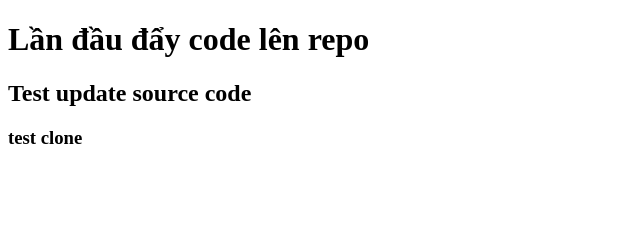
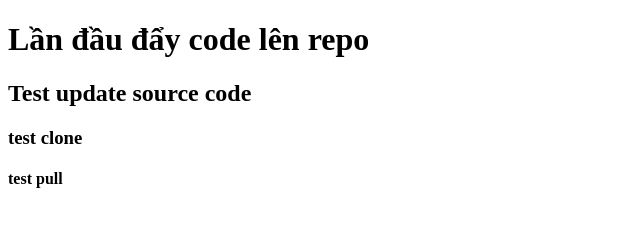
Before and after one commit to PhanHuy0908/BC76_DemoGit, a plain HTML site: page index.html in a window 1280 px wide. Shown: the full height of the page, 0-640 px from the left. Drawn offline with Linux system fonts and the light colour scheme.

Commit message:
test pull

```diff
--- a/index.html
+++ b/index.html
@@ -9,5 +9,6 @@
     <h1>Lần đầu đẩy code lên repo</h1>
     <h2>Test update source code</h2>
     <h3>test clone</h3>
+    <h4>test pull</h4>
 </body>
 </html>
```
